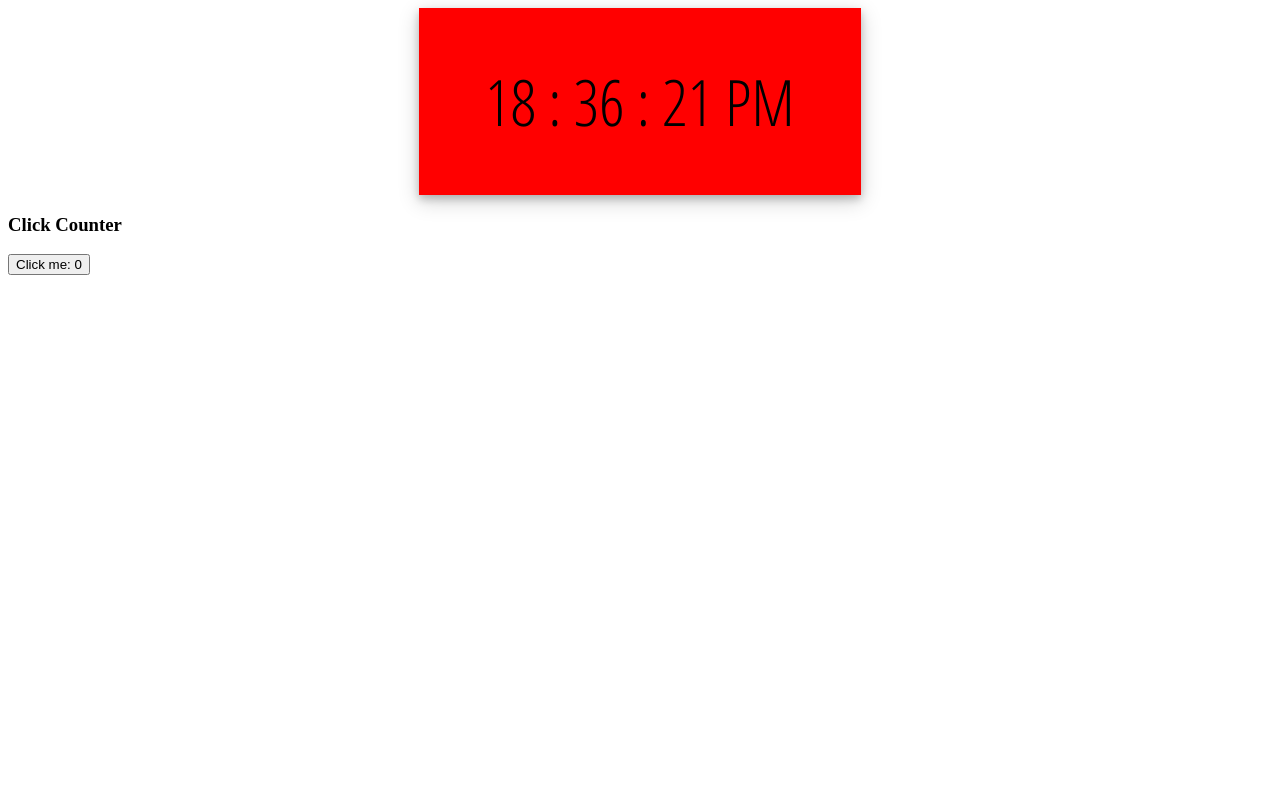
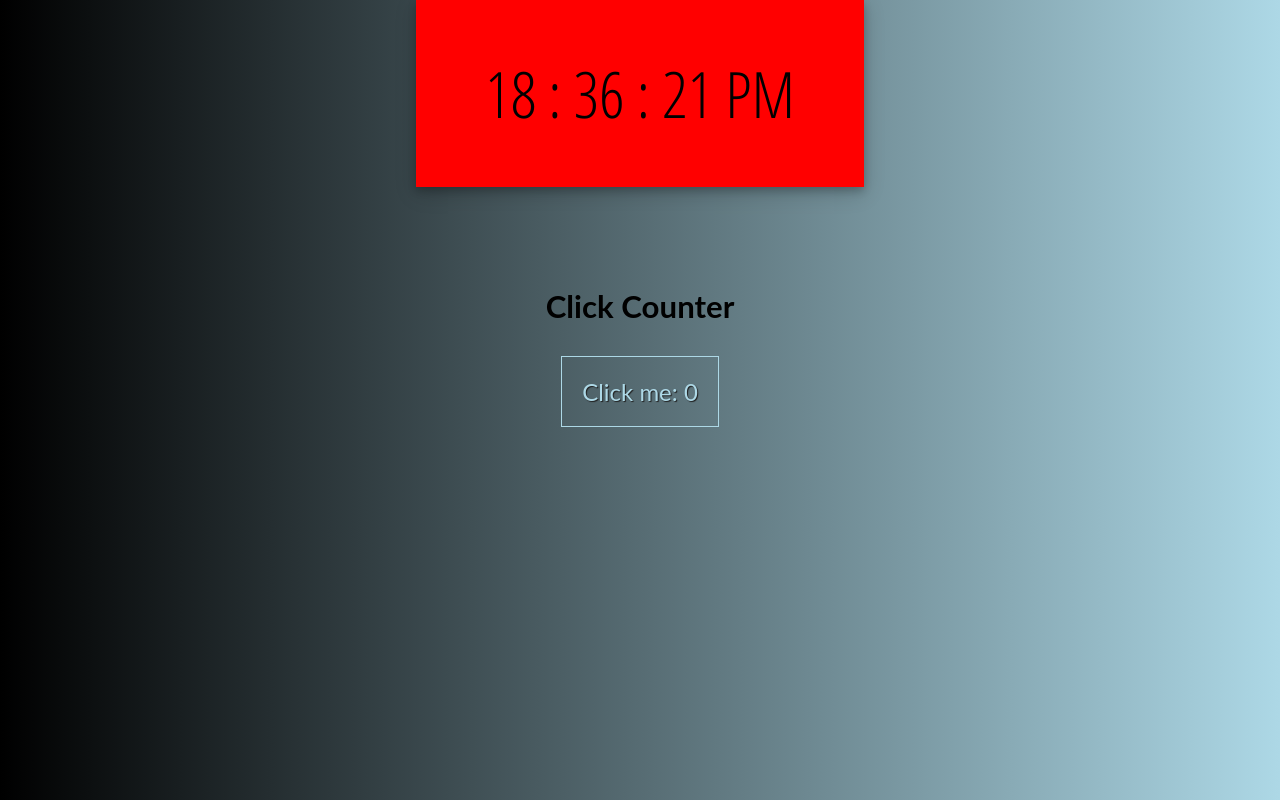
Before and after one commit to Ram-7401/Digital-Clock, a plain HTML site: page Digital clock/index.html in a window 1280 px wide. Drawn offline with Linux system fonts and the light colour scheme.

Commit message:
Update styles.css

```diff
--- a/Digital clock/styles.css
+++ b/Digital clock/styles.css
@@ -11,3 +11,41 @@
  text-align: center;
  box-shadow: 0 4px 8px 0 rgba(0, 0, 0, 0.2), 0 6px 20px 0 rgba(0, 0, 0, 0.19);
 }
+body {
+  margin: 0;
+  padding: 0;
+  font-family: "Lato", sans-serif;
+  font-size: 20pt;
+  font-weight: normal;
+  background: lightblue;
+  background: -webkit-linear-gradient(
+    -90deg,
+    lightblue,
+    black
+  ); /* For Safari 5.1 to 6.0 */
+  background: -o-linear-gradient(
+    -90deg,
+    lightblue,
+    black
+  ); /* For Opera 11.1 to 12.0 */
+  background: -moz-linear-gradient(
+    -90deg,
+    lightblue,
+    black
+  ); /* For Firefox 3.6 to 15 */
+  background: linear-gradient(-90deg, lightblue, black);
+
+.main {
+  margin: 100px auto;
+  text-align: center;
+}
+
+button {
+  padding: 20px;
+  background: transparent;
+  text-shadow: 1px 1px 1px #202020;
+  font-family: "Lato", sans-serif;
+  font-size: 18pt;
+  border: 1px solid lightblue;
+  color: lightblue;
+}
```
